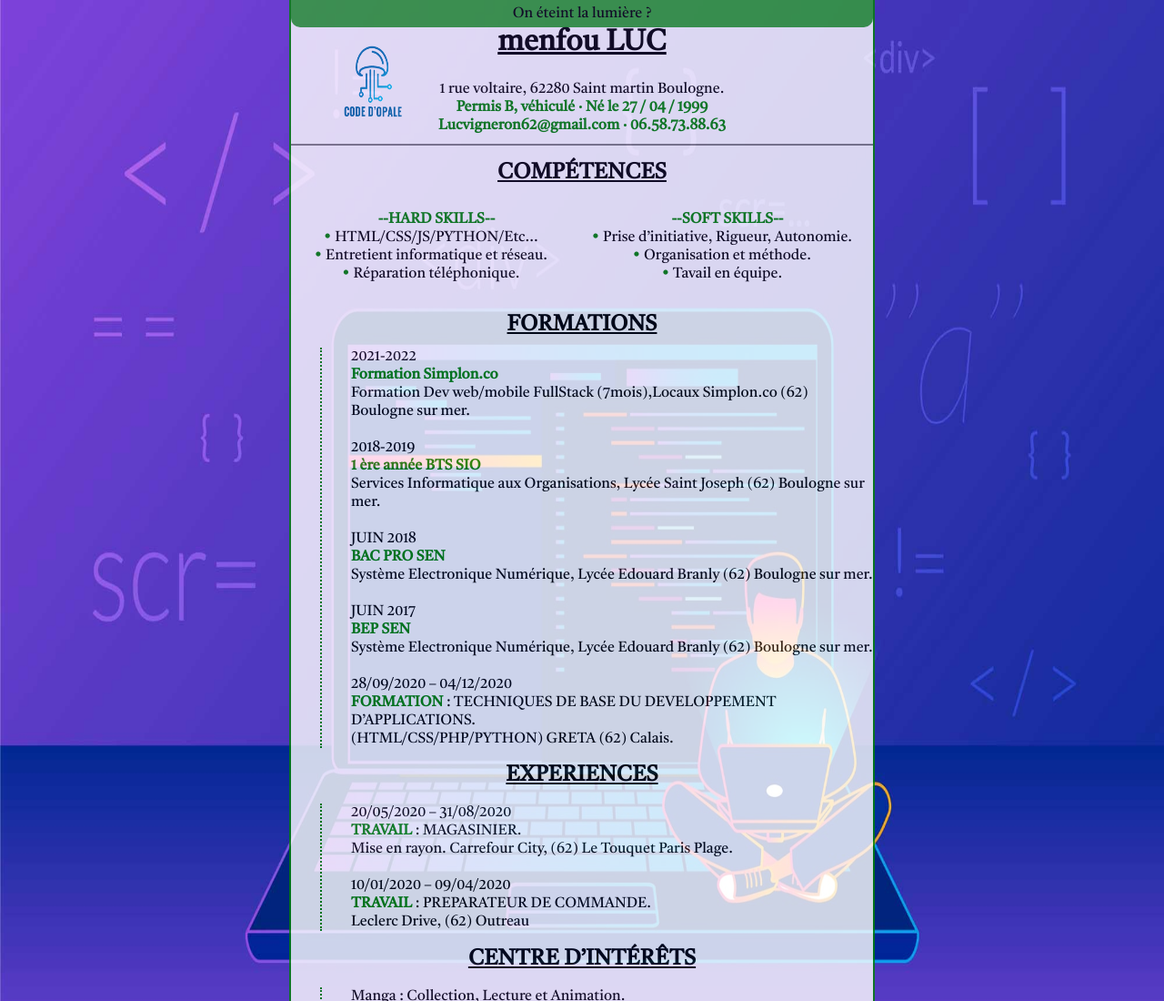
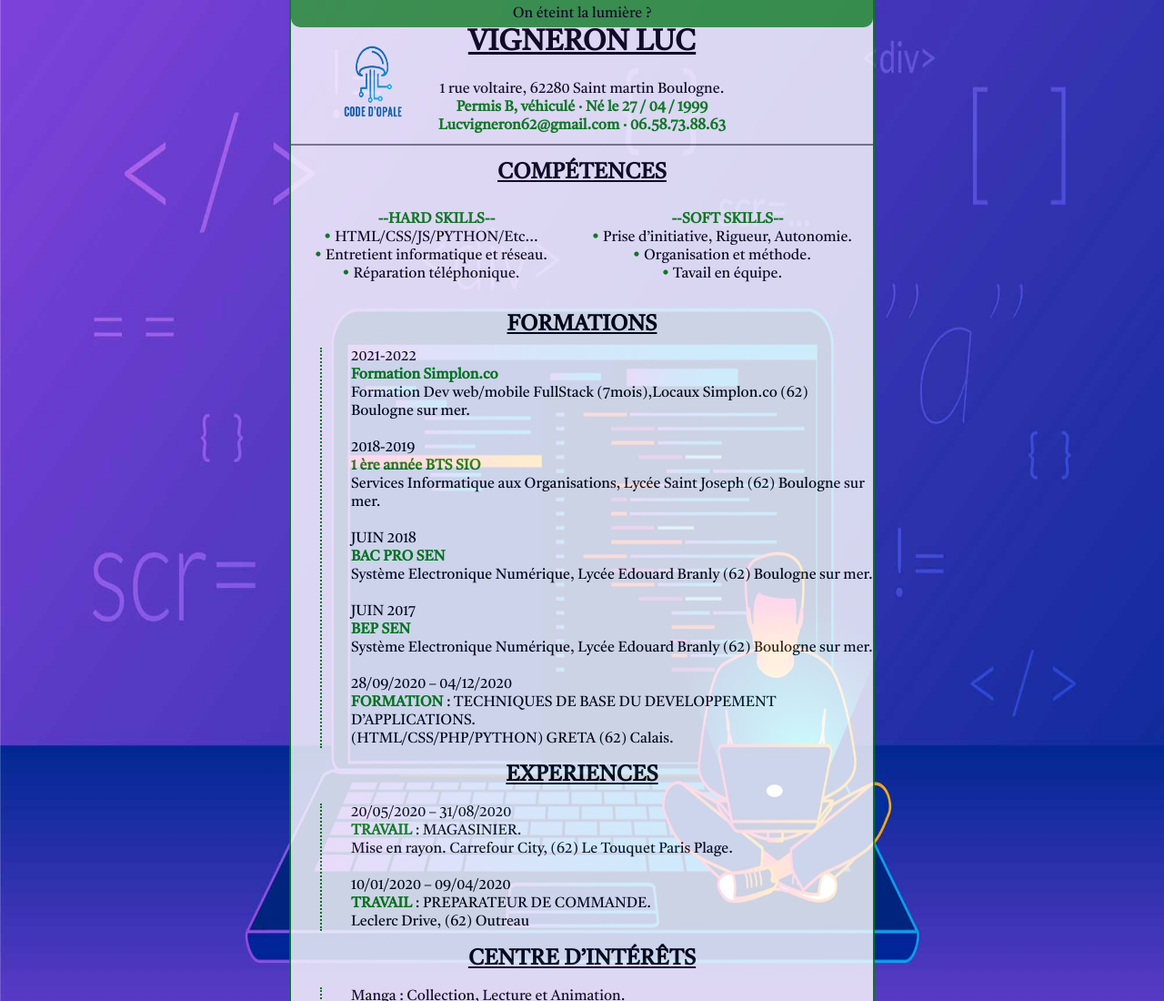
Before and after one commit to Sakou123/CV-Simplon, a plain HTML site: page index.html in a window 1280 px wide. Shown: the top 1100 px of the page at 91% size. Drawn offline with Linux system fonts and the light colour scheme.

Commit message:
Update index.html

```diff
--- a/index.html
+++ b/index.html
@@ -13,7 +13,7 @@
 											<!-- HEADER -->
 	<header>
 		<a id="button" onclick="Button()">On éteint la lumière ?</a> 		<!-- BOUTON DARKMODE -->
-		<h1>menfou LUC</h1>
+		<h1>VIGNERON LUC</h1>
 		<p class="nomarg">
 			1 rue voltaire, 62280 Saint martin Boulogne.<br>
 		</p>
```
